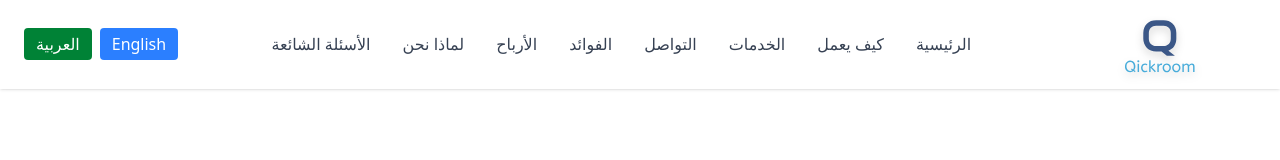
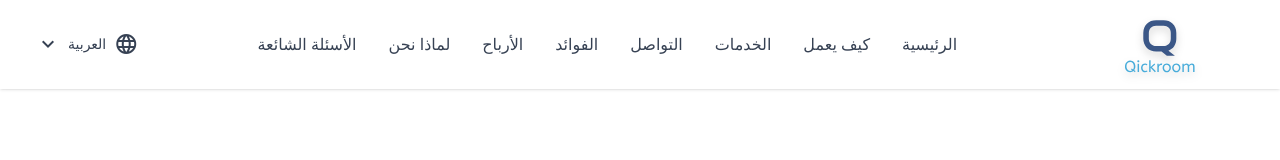
Before and after one commit to MahmoudMetwally2699/qickroom, a React (Vite) app in the folder frontend/: page / in a window 1280 px wide. Shown: the top 160 px of the page. Built offline with nearby package versions, Linux system fonts and the light colour scheme.

Commit message:
feat: Enhance LanguageSwitcher with dropdown functionality and improve translations in FormPage

```diff
--- a/frontend/src/components/LanguageSwitcher.jsx
+++ b/frontend/src/components/LanguageSwitcher.jsx
@@ -1,31 +1,95 @@
-import React from 'react';
+import React, { useState, useRef, useEffect } from 'react';
 import { useTranslation } from 'react-i18next';
 
 const LanguageSwitcher = () => {
   const { i18n } = useTranslation();
+  const [isOpen, setIsOpen] = useState(false);
+  const dropdownRef = useRef(null);
 
   const changeLanguage = (lng) => {
     console.log('Switching to', lng);
     i18n.changeLanguage(lng);
     document.documentElement.dir = lng === 'ar' ? 'rtl' : 'ltr';
+    setIsOpen(false);
   };
 
+  const getCurrentLanguage = () => {
+    return i18n.language === 'ar' ? 'العربية' : 'English';
+  };
+
+  // Close dropdown when clicking outside
+  useEffect(() => {
+    const handleClickOutside = (event) => {
+      if (dropdownRef.current && !dropdownRef.current.contains(event.target)) {
+        setIsOpen(false);
+      }
+    };
+
+    document.addEventListener('mousedown', handleClickOutside);
+    return () => {
+      document.removeEventListener('mousedown', handleClickOutside);
+    };
+  }, []);
+
   return (
-  <div className="flex gap-2 items-center z-50 relative">
+    <div className="relative" ref={dropdownRef}>
+      {/* Dropdown Button */}
       <button
-        className={`px-3 py-1 rounded ${i18n.language === 'en' ? 'bg-blue-700' : 'bg-blue-500'} text-white hover:bg-blue-600 focus:outline-none`}
-        onClick={() => changeLanguage('en')}
-        aria-label="Switch to English"
+        onClick={() => setIsOpen(!isOpen)}
+        className="flex items-center gap-2 px-3 py-2 text-gray-700 hover:text-blue-600 hover:bg-gray-50 rounded-lg transition-all duration-200 focus:outline-none focus:ring-2 focus:ring-blue-500 focus:ring-opacity-50"
+        aria-expanded={isOpen}
+        aria-haspopup="true"
       >
-        English
+        {/* Globe Icon */}
+        <span className="material-icons text-lg">language</span>
+
+        {/* Current Language */}
+        <span className="text-sm font-medium hidden sm:inline">
+          {getCurrentLanguage()}
+        </span>
+
+        {/* Dropdown Arrow */}
+        <span
+          className={`material-icons text-sm transition-transform duration-200 ${
+            isOpen ? 'rotate-180' : 'rotate-0'
+          }`}
+        >
+          keyboard_arrow_down
+        </span>
       </button>
-      <button
-        className={`px-3 py-1 rounded ${i18n.language === 'ar' ? 'bg-green-700' : 'bg-green-500'} text-white hover:bg-green-600 focus:outline-none`}
-        onClick={() => changeLanguage('ar')}
-        aria-label="Switch to Arabic"
-      >
-        العربية
-      </button>
+
+      {/* Dropdown Menu */}
+      {isOpen && (
+        <div className="absolute right-0 mt-2 w-40 bg-white rounded-lg shadow-lg border border-gray-200 py-1 z-50">
+          {/* English Option */}
+          <button
+            onClick={() => changeLanguage('en')}
+            className={`w-full text-left px-4 py-2 text-sm hover:bg-gray-50 transition-colors duration-150 flex items-center gap-3 ${
+              i18n.language === 'en' ? 'bg-blue-50 text-blue-600' : 'text-gray-700'
+            }`}
+          >
+            <span className="text-lg">🇺🇸</span>
+            <span>English</span>
+            {i18n.language === 'en' && (
+              <span className="material-icons text-blue-600 text-sm ml-auto">check</span>
+            )}
+          </button>
+
+          {/* Arabic Option */}
+          <button
+            onClick={() => changeLanguage('ar')}
+            className={`w-full text-left px-4 py-2 text-sm hover:bg-gray-50 transition-colors duration-150 flex items-center gap-3 ${
+              i18n.language === 'ar' ? 'bg-green-50 text-green-600' : 'text-gray-700'
+            }`}
+          >
+            <span className="text-lg">🇸🇦</span>
+            <span>العربية</span>
+            {i18n.language === 'ar' && (
+              <span className="material-icons text-green-600 text-sm ml-auto">check</span>
+            )}
+          </button>
+        </div>
+      )}
     </div>
   );
 };
--- a/frontend/src/i18n/i18n.js
+++ b/frontend/src/i18n/i18n.js
@@ -434,7 +434,7 @@ const resources = {
       "servicesField": "تحديد الخدمات المطلوب تفعيلها",
       "serviceDescriptionField": "وصف سريع عن الخدمات التي تريد إدارتها",
       "howDidYouKnowField": "كيف تعرفت علينا؟",
-  "hotelSignupForm": "انضم إلى كيك: نموذج تسجيل الفندق",
+  "hotelSignupForm": "انضم إلى كيك روم: نموذج تسجيل الفندق",
       "hotelName": "اسم الفندق",
       "email": "البريد الإلكتروني",
       "phone": "رقم الهاتف",
--- a/frontend/src/pages/FormPage.jsx
+++ b/frontend/src/pages/FormPage.jsx
@@ -72,6 +72,7 @@ const FormPage = () => {
         });
       }
     } catch (error) {
+      console.error('Form submission error:', error);
       toast.error('An error occurred.', {
         position: 'top-center',
         autoClose: 3000,
@@ -87,7 +88,7 @@ const FormPage = () => {
   <div className="flex flex-col items-center justify-center min-h-screen bg-gradient-to-br from-blue-100 via-blue-200 to-blue-400 px-4">
       <ToastContainer />
       <div className="backdrop-blur-lg bg-white/70 border border-white/40 rounded-2xl shadow-2xl p-10 w-full max-w-xl transition-all duration-500 hover:scale-[1.02] hover:shadow-3xl">
-  <h2 className="text-3xl font-extrabold mb-8 text-center bg-gradient-to-r from-blue-500 via-purple-500 to-blue-400 bg-clip-text text-transparent drop-shadow-lg animate-fade-in">
+  <h2 className="text-3xl font-extrabold mb-8 text-center drop-shadow-lg animate-fade-in" style={{color: '#155DFC'}}>
           {t('hotelSignupForm')}
         </h2>
         <form className="space-y-4" onSubmit={handleSubmit}>
```
